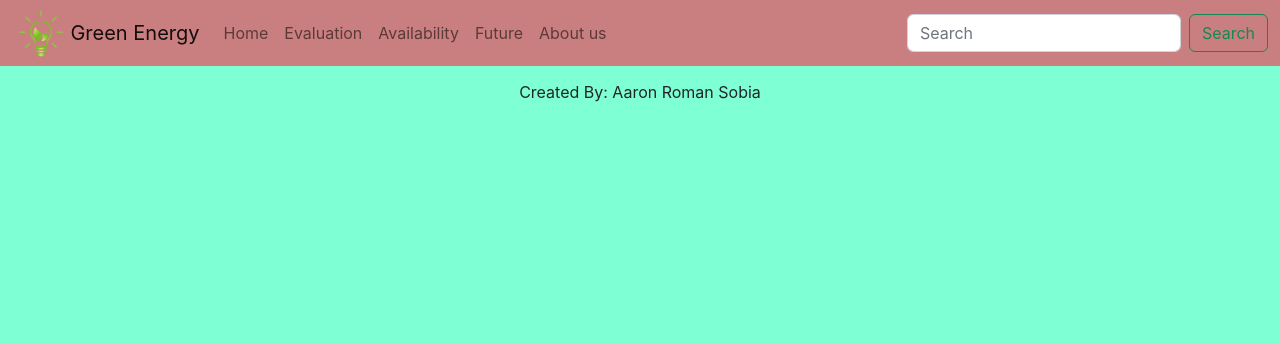
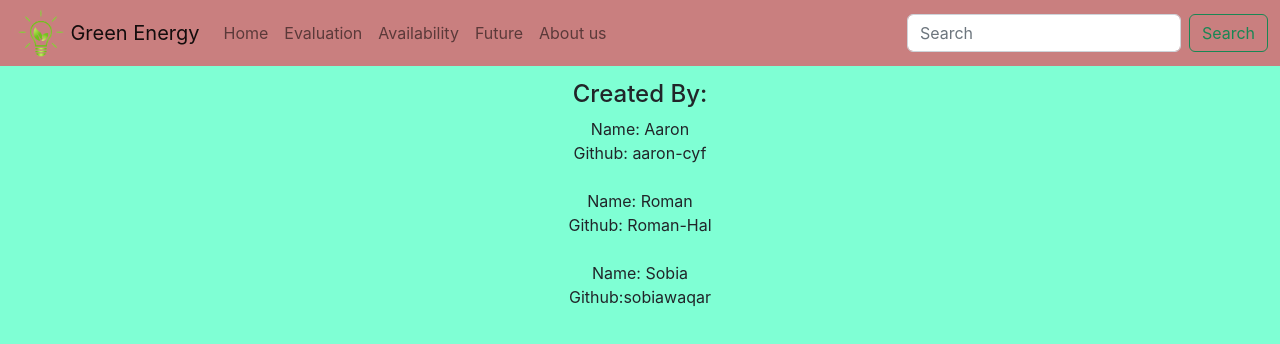
Before and after one commit to Roman-Hal/MiniProject, a React (Create React App) app: page /aboutus in a window 1280 px wide. Shown: the top 344 px of the page. Built offline with nearby package versions, Linux system fonts and the light colour scheme.

Commit message:
updated AboutUs

```diff
--- a/src/Aboutus.js
+++ b/src/Aboutus.js
@@ -3,10 +3,15 @@ import React from 'react'
 const Aboutus = () => {
   return (
     <div>
-        Created By:
-        Aaron
-        Roman
-        Sobia{" "}
+        <h4>Created By: </h4>
+        <section className='aboutUs'>
+        Name: Aaron<br></br>
+        Github: aaron-cyf<br></br><br></br>
+        Name: Roman<br></br>
+        Github: Roman-Hal<br></br><br></br>
+        Name: Sobia<br></br>
+        Github:sobiawaqar<br></br>
+        </section>
     </div>
   );
 }
```
